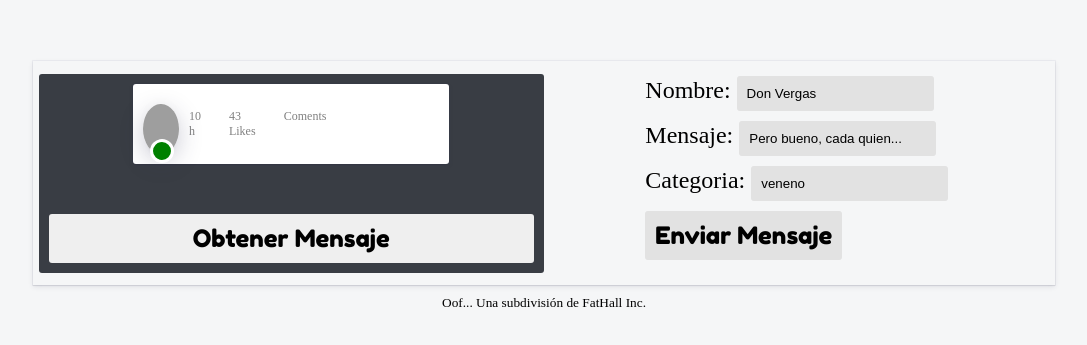
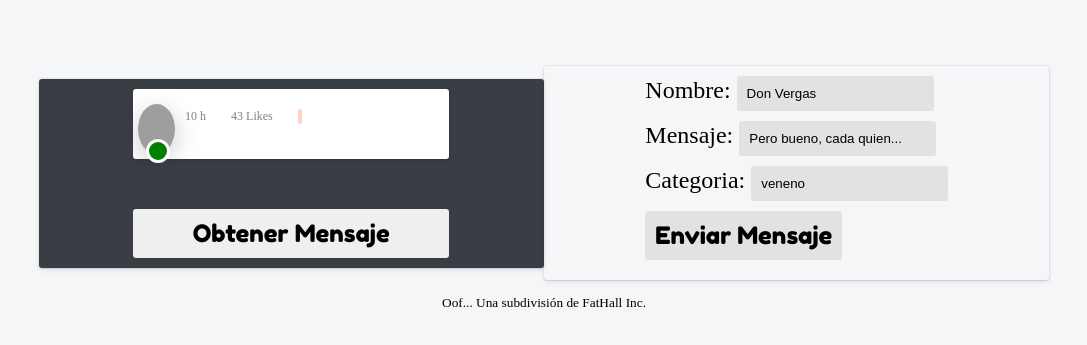
Before and after one commit to mikepruebas23/mamadores-api, a plain HTML site: page index.html in a window 1280 px wide. Shown: the part 139-484 px from the top of the page, without its empty margins (96-1183 px from the left). Drawn offline with Linux system fonts and the light colour scheme; some packages are replaced by stand-ins of ours; no server answers; grey boxes are pictures that could not be loaded; a script that the page names is missing; some icons are missing.

Commit message:
añadiendo mensajes de sweetAlerts2

```diff
--- a/index.html
+++ b/index.html
@@ -19,11 +19,12 @@
                 </div>
                 <div class="card-info">
                     <div id="username" class="username"></div>
+
                     <div id="comment" class="comment"></div>
                     <div class="time">
                         <div>10 h</div>
                         <div>43 Likes</div>
-                        <div>Coments</div>
+                        <div id="postCategory" class="postCategory"></div>
                     </div>
                 </div>
                 <div class="react">
@@ -65,6 +66,7 @@
 
 
     <script src="index.js"></script>
+    <script src="//cdn.jsdelivr.net/npm/sweetalert2@11"></script>
 </body>
 
 </html>
--- a/index.js
+++ b/index.js
@@ -2,18 +2,25 @@ var url = 'https://mamadores-api.herokuapp.com/mamador/random';
 var stock = document.getElementById('username');
 var frase = document.getElementById('comment');
 var contentImg = document.getElementById('content-img');
+var postCategory = document.getElementById('postCategory');
 
 function getData() {
     while (stock.firstChild) stock.removeChild(stock.firstChild);
     while (frase.firstChild) frase.removeChild(frase.firstChild);
+    while (postCategory.firstChild) postCategory.removeChild(postCategory.firstChild);
     fetch(url).then(response => response.json()).then(
         (mamador) => {
             let newDiv = document.createElement("div");
             let newComent = document.createElement("div");
+            let newCategory = document.createElement("div");
+
             newDiv.innerHTML = '@' + mamador.name;
             newComent.innerHTML = mamador.description;
+            newCategory.innerHTML = " "+mamador.category+" ";
+
             stock.appendChild(newDiv);
             frase.appendChild(newComent);
+            postCategory.appendChild(newCategory);
         }
     );
 }
@@ -52,5 +59,6 @@ thisForm.addEventListener('submit', async function (e) {
     document.getElementById('description').value = '';
     document.getElementById('category').value = '';
     // document.getElementById('myform').reset();
-    console.log(result);
+    // console.log(result.message);
+    Swal.fire(result.message);
 });
--- a/style.css
+++ b/style.css
@@ -10,7 +10,7 @@ body {
     /* border: 1px solid red; */
     margin-top: 200px;
     padding: 5px;
-    box-shadow: 0 0 0 1px hsl(240deg 30% 28% / 5%), 0 2px 5px 0 hsl(240deg 30% 28% / 10%), 0 1px 1px 0 hsl(0deg 0% 0% / 7%);
+    /* box-shadow: 0 0 0 1px hsl(240deg 30% 28% / 5%), 0 2px 5px 0 hsl(240deg 30% 28% / 10%), 0 1px 1px 0 hsl(0deg 0% 0% / 7%); */
     /* background-color: #393d44; */
     display: flex;
     flex-direction: row;
@@ -26,6 +26,9 @@ body {
     border-radius: 3px;
     display: flex;
     flex-direction: column;
+    align-items: center;
+    box-shadow: 0 0 0 1px hsl(240deg 30% 28% / 5%), 0 2px 5px 0 hsl(240deg 30% 28% / 10%), 0 1px 1px 0 hsl(0deg 0% 0% / 7%);
+
 }
 
 .formulario{
@@ -36,7 +39,8 @@ body {
     display: flex;
     flex-direction: column;
     justify-content: center;
-    align-items: center
+    align-items: center;
+    box-shadow: 0 0 0 1px hsl(240deg 30% 28% / 5%), 0 2px 5px 0 hsl(240deg 30% 28% / 10%), 0 1px 1px 0 hsl(0deg 0% 0% / 7%);
 }
 
 label {
@@ -57,7 +61,7 @@ input {
     width: 65%;
     margin: 0 auto;
     background-color: white;
-    padding: 10px;
+    padding: 5px;
     border-radius: 3px;
     margin-bottom: 10px;
     /*   border: 1px solid black; */
@@ -140,6 +144,12 @@ img {
     margin-right: 25px;
 }
 
+.postCategory{
+    padding: 2px;
+    background-color: #ffd5c2;
+    border-radius: 3px;
+}
+
 .icon {
     color: red;
     background-position: -1560px 0px;
@@ -169,7 +179,7 @@ img {
 }
 
 .btn {
-    /* width: 35%; */
+    width: 65%;
     padding: 10px;
     color: black;
     font-size: 24px;
```
